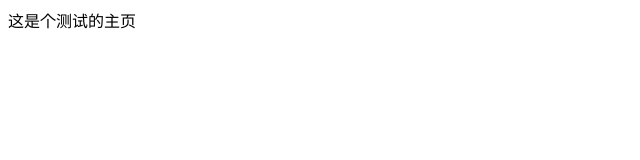
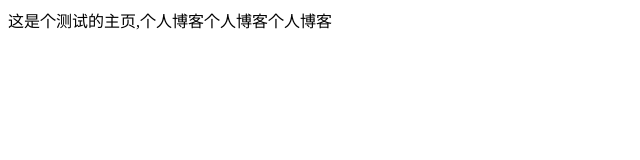
Before and after one commit to JerryWuFromChina/jerryWuFromChina.github.io, a plain HTML site: page index.html in a window 1280 px wide. Shown: the whole page, without its empty margins (0-640 px from the left). Drawn offline with Linux system fonts and the light colour scheme.

Commit message:
Update index.html

```diff
--- a/index.html
+++ b/index.html
@@ -5,6 +5,6 @@
     <title> index测试 </title>
 </head>
 <body>
-<div>这是个测试的主页</div>
+<div>这是个测试的主页,个人博客个人博客个人博客</div>
 </body>
 </html>
```
